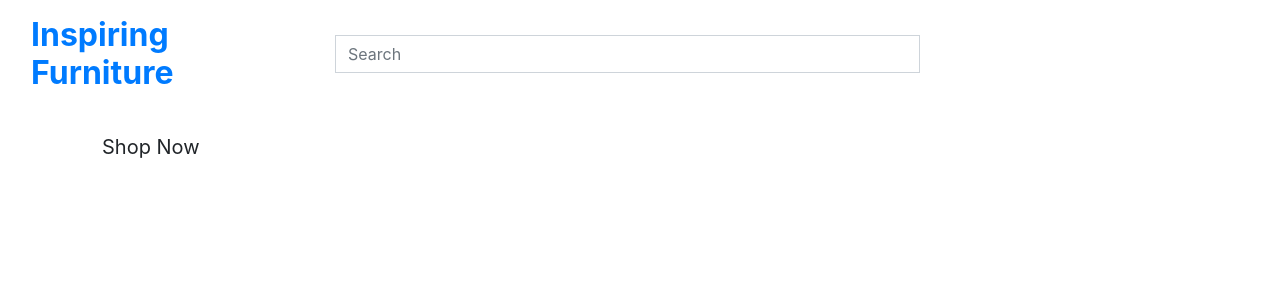
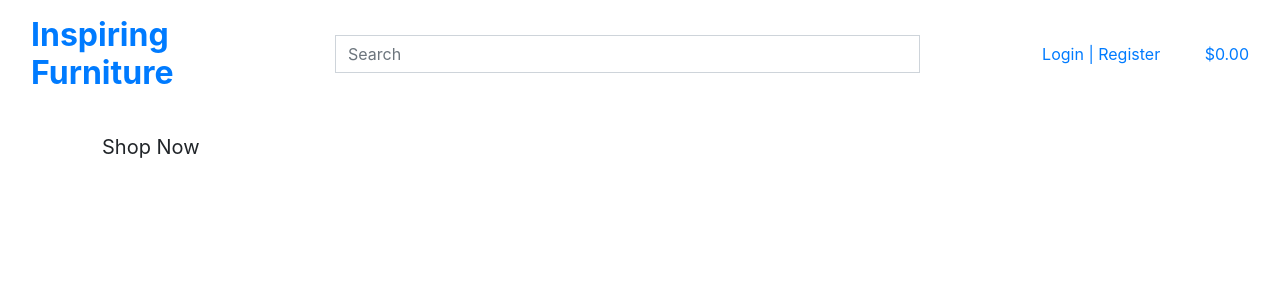
Before and after one commit to emusat2021/Inspiring-Furniture, a Django app: page / in a window 1280 px wide. Shown: the top 300 px of the page. Run offline with Django 3.2, Linux system fonts and the light colour scheme; some libraries are stand-ins or nearby versions.

Commit message:
Add header base template

```diff
--- a/templates/base.html
+++ b/templates/base.html
@@ -55,8 +55,40 @@
       </div>
       <div class="col-12 col-lg my-auto py-1 py-lg-0">
         <ul class="list-inline list-unstyled text-center text-lg-right my-0">
-          <li class="list-inline-item dropdown"></li>
-          <li class="list-inline-item"></li>
+          <li class="list-inline-item dropdown">
+            <a class="text-account nav-link" href="#" id="user-options" data-toggle="dropdown" aria-haspopup="true" aria-expanded="false">
+              <div class="text-center">
+                <div><i class="fas fa-user fa-lg"></i></div>
+                <p class="my-0">Login | Register</p>
+              </div>
+            </a>
+            <div class="dropdown-menu border-0" aria-labelledby="user-options">
+              {% if request.user.is_authenticated %}
+                {% if request.user.is_superuser %}
+                  <a href="" class="dropdown-item">Product Management</a>
+                {% endif %}
+                <a href="" class="dropdown-item">My Profile</a>
+                <a href="" class="dropdown-item">Logout</a>
+              {% else %}
+                <a href="" class="dropdown-item">Register</a>
+                <a href="" class="dropdown-item">Login</a>
+              {% endif %}
+            </div>
+          </li>
+            <li class="list-inline-item">
+              <a class="{% if grand_total %}text-info font-weight-bold{% else %}text-bag{% endif %} nav-link" href="">
+                <div class="text-center">
+                  <div><i class="fas fa-shopping-bag fa-lg"></i></div>
+                  <p class="my-0">
+                    {% if grand_total %}
+                        ${{ grand_total|floatformat:2 }}
+                    {% else %}
+                        $0.00
+                    {% endif %}
+                  </p>
+                </div>
+              </a>
+            </li>
         </ul>
       </div>
     </div>
```
